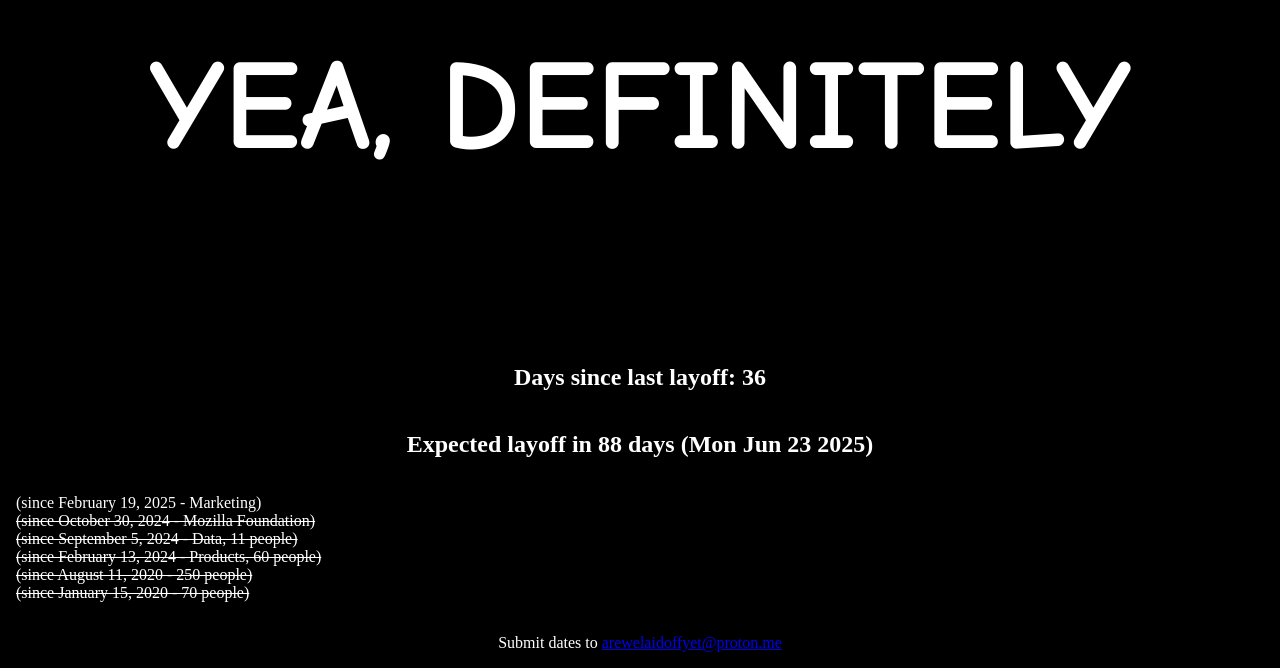
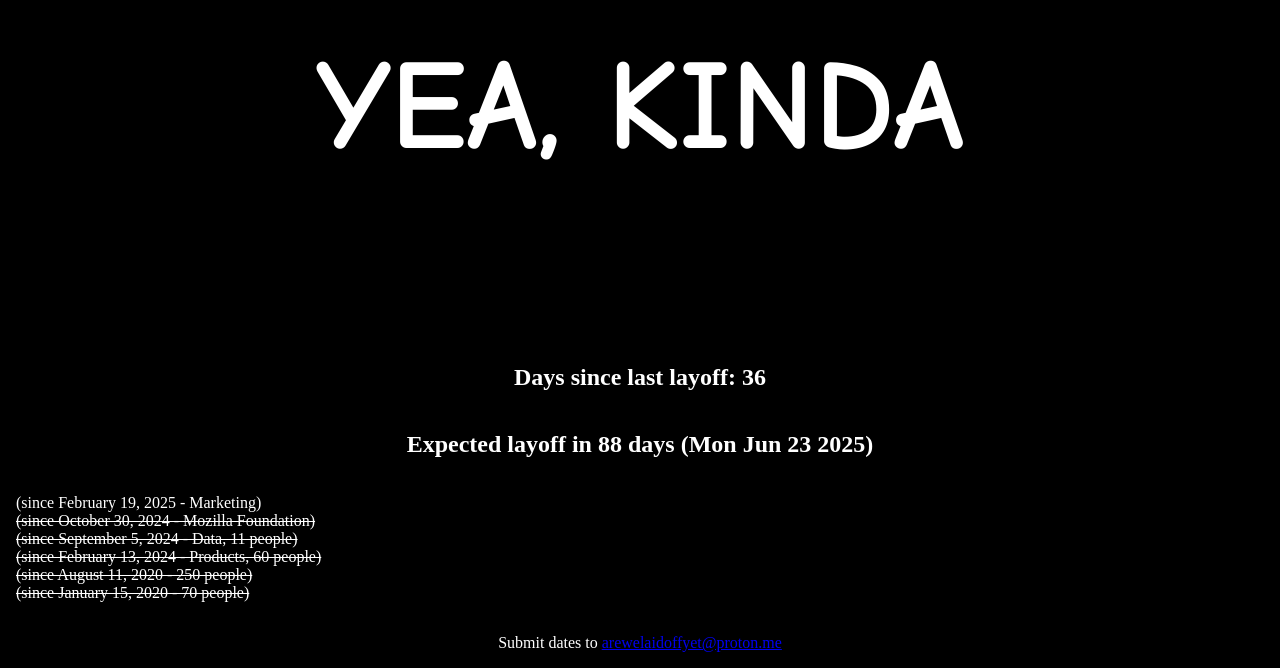
Before and after one commit to arewelaidoffyet/awloy, a plain HTML site: page index.html in a window 1280 px wide. Shown: the part 132-800 px from the top of the page. Drawn offline with Linux system fonts and the light colour scheme.

Commit message:
Update index.html

```diff
--- a/index.html
+++ b/index.html
@@ -155,7 +155,7 @@ nextLayoffText += " (" + (new Date(expectedNextLayoff)).toDateString() + ")";
 
 $('#next-layoff-days').textContent = nextLayoffText;
 
-$('#answer').textContent = daysToNextLayoff > 0 ? 'YEA, DEFINITELY' : 'YEA, KINDA';
+$('#answer').textContent = daysToNextLayoff == 0 ? 'YEA, DEFINITELY' : 'YEA, KINDA';
         </script>
     </body>
 </html>
```
